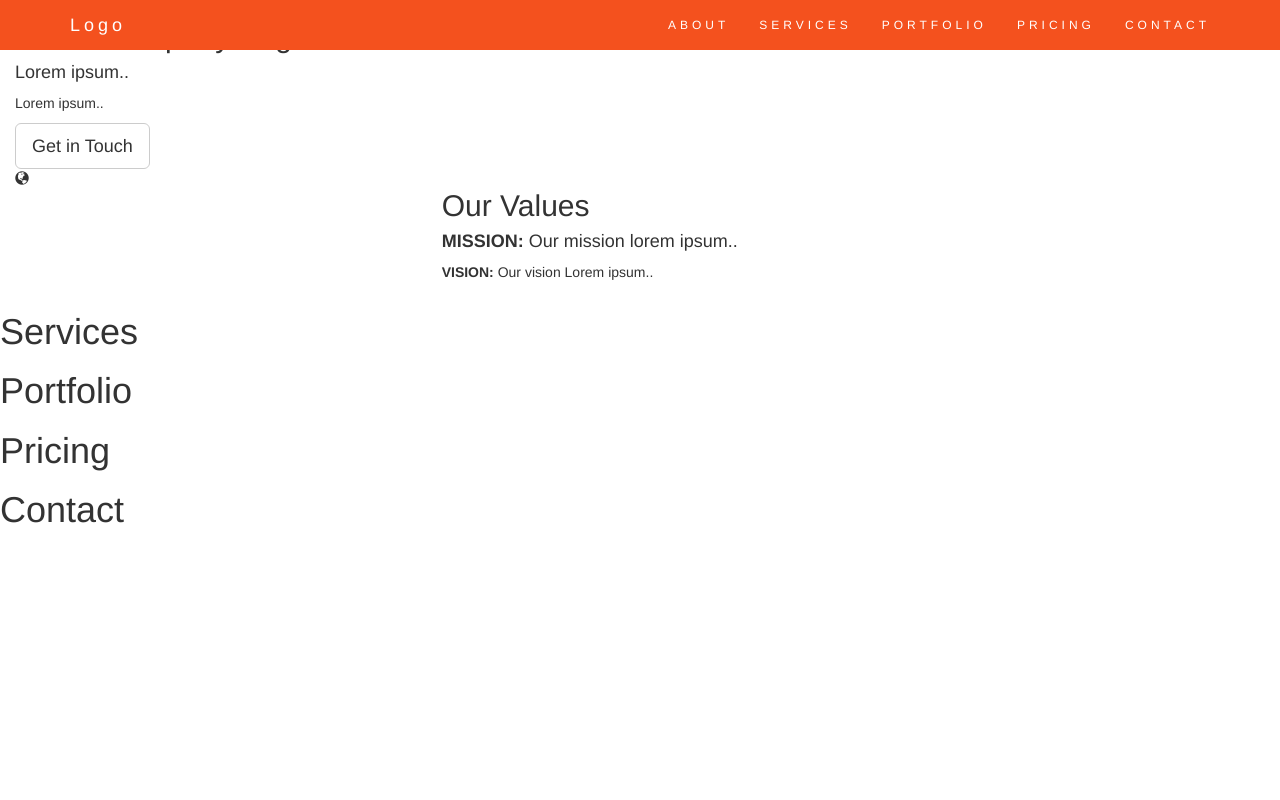
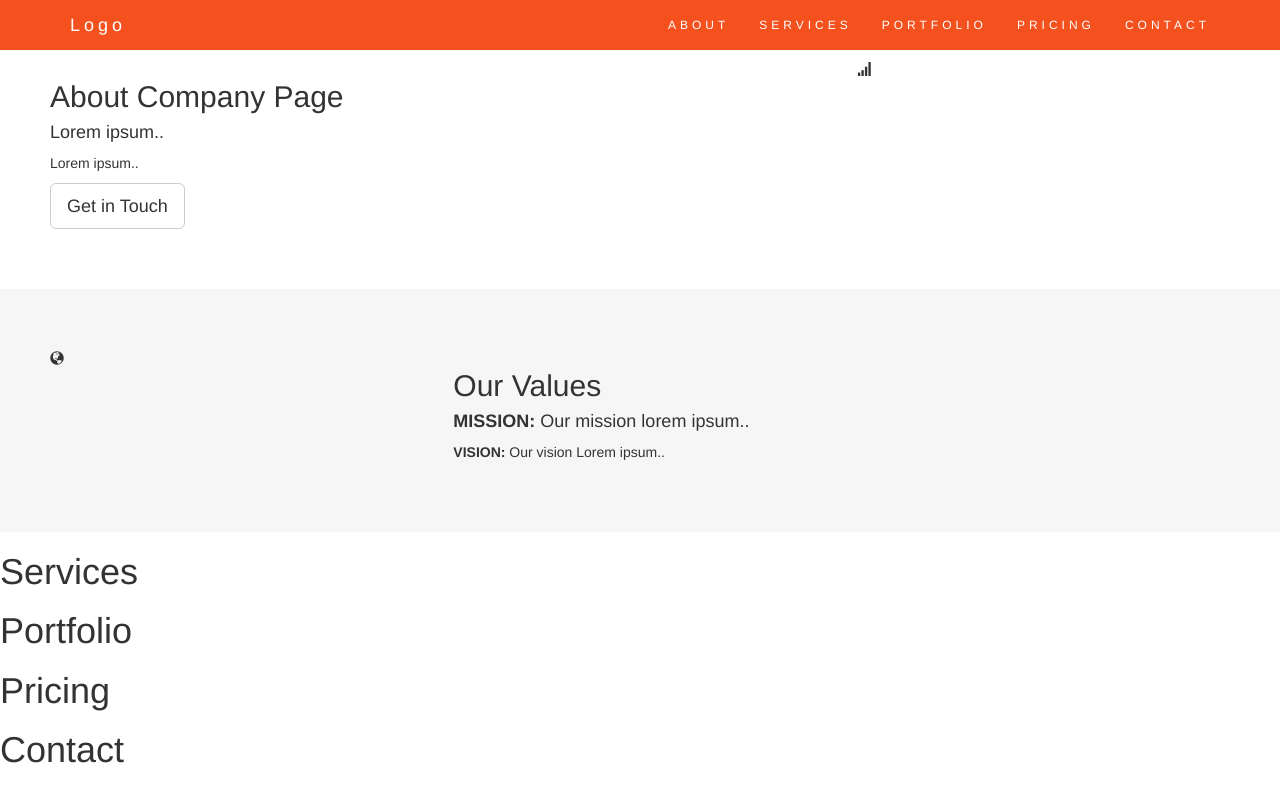
Before and after one commit to desenvolvendo-me/company, a plain HTML site: page index.html in a window 1280 px wide. Drawn offline with nearby package versions, Linux system fonts and the light colour scheme.

Commit message:
feat(about): adicionado css

```diff
--- a/index.html
+++ b/index.html
@@ -32,6 +32,12 @@
       border-color: transparent;
       color: #fff !important;
     }
+    .bg-grey {
+  background-color: #f6f6f6;
+}
+.container-fluid {
+  padding: 60px 50px;
+}
   </style>
 </head>
 <body>
```
